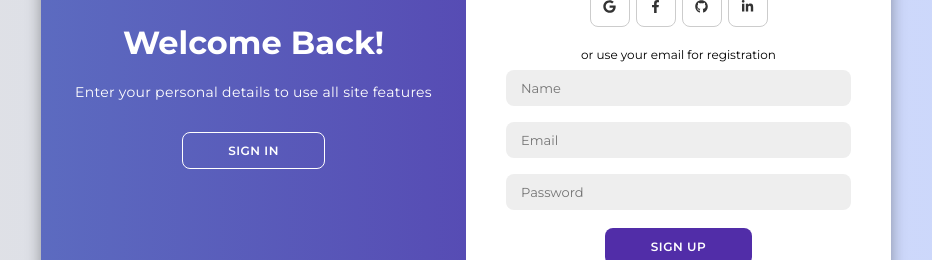
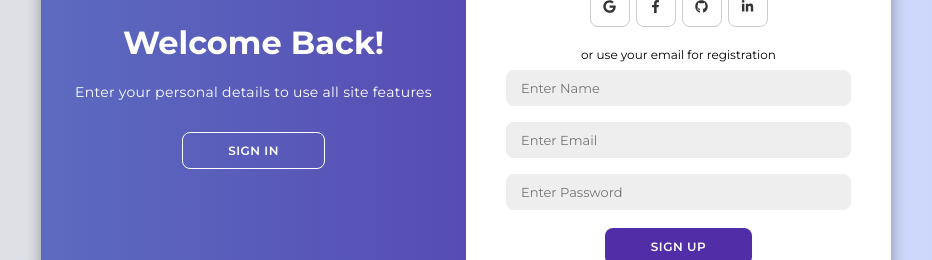
Before and after one commit to GenesysLearnable/SOCIAL-FE-7, a React (Vite) app: page / in a window 1280 px wide. Both pictures are taken after a click on the button "SIGN UP". Shown: the part 304-564 px from the top of the page, without its empty margins (174-1106 px from the left). Built offline with nearby package versions, Linux system fonts and the light colour scheme.

Commit message:
team-led-commit

```diff
--- a/package.json
+++ b/package.json
@@ -10,6 +10,9 @@
     "preview": "vite preview"
   },
   "dependencies": {
+    "@emotion/react": "^11.11.4",
+    "@emotion/styled": "^11.11.5",
+    "@mui/material": "^5.15.16",
     "react": "^18.2.0",
     "react-dom": "^18.2.0",
     "react-icons": "^5.2.1"
--- a/src/components/Auth.jsx
+++ b/src/components/Auth.jsx
@@ -1,11 +1,28 @@
-import React, { useState } from 'react';
+import React, { useState } from "react";
 import { FaGoogle, FaFacebookF, FaGithub, FaLinkedinIn } from "react-icons/fa";
 
 const Auth = () => {
   const [isActive, setIsActive] = useState(false);
+  const [userInput, setUserInput] = useState({
+    name: "",
+    email: "",
+    password: "",
+  });
+
+  const handleChange = (e) => {
+    const { name, value } = e.target;
+    setUserInput((previous) => {
+      return { ...previous, [name]: value };
+    });
+  };
+
+  const handleSubmit = (e) => {
+    e.preventDefault();
+    console.log(userInput);
+  };
 
   const handleRegisterClick = () => {
-    setIsActive(true)
+    setIsActive(true);
   };
 
   const handleLoginClick = () => {
@@ -15,48 +32,105 @@ const Auth = () => {
   return (
     <div className={`container ${isActive ? "active" : ""}`} id="container">
       <div className="form-container sign-up">
-        <form>
+        <form onSubmit={handleSubmit}>
           <h1>Create Account</h1>
           <div className="social-icons">
-            <a href="#" className="icon"><FaGoogle /></a>
-            <a href="#" className="icon"><FaFacebookF /></a>
-            <a href="#" className="icon"><FaGithub /></a>
-            <a href="#" className="icon"><FaLinkedinIn /></a>
+            <a href="#" className="icon">
+              <FaGoogle />
+            </a>
+            <a href="#" className="icon">
+              <FaFacebookF />
+            </a>
+            <a href="#" className="icon">
+              <FaGithub />
+            </a>
+            <a href="#" className="icon">
+              <FaLinkedinIn />
+            </a>
           </div>
           <span>or use your email for registration</span>
-          <input type="text" placeholder="Name" />
-          <input type="email" placeholder="Email" />
-          <input type="password" placeholder={"Password"} />
+          <input
+            type="text"
+            name="name"
+            placeholder="Enter Name"
+            onChange={handleChange}
+            required
+          />
+          <input
+            type="email"
+            name="email"
+            placeholder="Enter Email"
+            onChange={handleChange}
+            required
+          />
+          <input
+            type="password"
+            name="password"
+            placeholder="Enter Password"
+            onChange={handleChange}
+            required
+          />
           <button>Sign Up</button>
         </form>
       </div>
+
       <div className="form-container sign-in">
-        <form>
+        <form onSubmit={handleSubmit}>
           <h1>Sign In</h1>
           <div className="social-icons">
-            <a href="#" className="icon"><FaGoogle /></a>
-            <a href="#" className="icon"><FaFacebookF /></a>
-            <a href="#" className="icon"><FaGithub /></a>
-            <a href="#" className="icon"><FaLinkedinIn /></a>
+            <a href="#" className="icon">
+              <FaGoogle />
+            </a>
+            <a href="#" className="icon">
+              <FaFacebookF />
+            </a>
+            <a href="#" className="icon">
+              <FaGithub />
+            </a>
+            <a href="#" className="icon">
+              <FaLinkedinIn />
+            </a>
           </div>
           <span>or use your email and password</span>
-          <input type="email" placeholder="Email" />
-          <input type="password" placeholder="Password" />
+          <input
+            type="email"
+            placeholder="Email"
+            name="email"
+            required
+            onChange={handleChange}
+          />
+          <input
+            type="password"
+            placeholder="Password"
+            name="password"
+            required
+            onChange={handleChange}
+          />
           <a href="#">Forgot Your Password?</a>
           <button>Sign In</button>
         </form>
       </div>
+
       <div className="toggle-container">
         <div className="toggle">
           <div className="toggle-panel toggle-left">
             <h1>Welcome Back!</h1>
             <p>Enter your personal details to use all site features</p>
-            <button className="hidden" id="login" onClick={handleLoginClick}>Sign In</button>
+            <button className="hidden" id="login" onClick={handleLoginClick}>
+              Sign In
+            </button>
           </div>
+
           <div className="toggle-panel toggle-right">
             <h1>Hello, Friend!</h1>
             <p>Register with your personal details to use all site features</p>
-            <button className="hidden" id="register" onClick={handleRegisterClick}>Sign Up</button>
+            <button
+              className="hidden"
+              id="register"
+              onClick={handleRegisterClick}
+            >
+              Sign Up
+            </button>
           </div>
         </div>
       </div>
```
Also changed, not shown: 1 other file (tests, documents, lock files or other folders).
